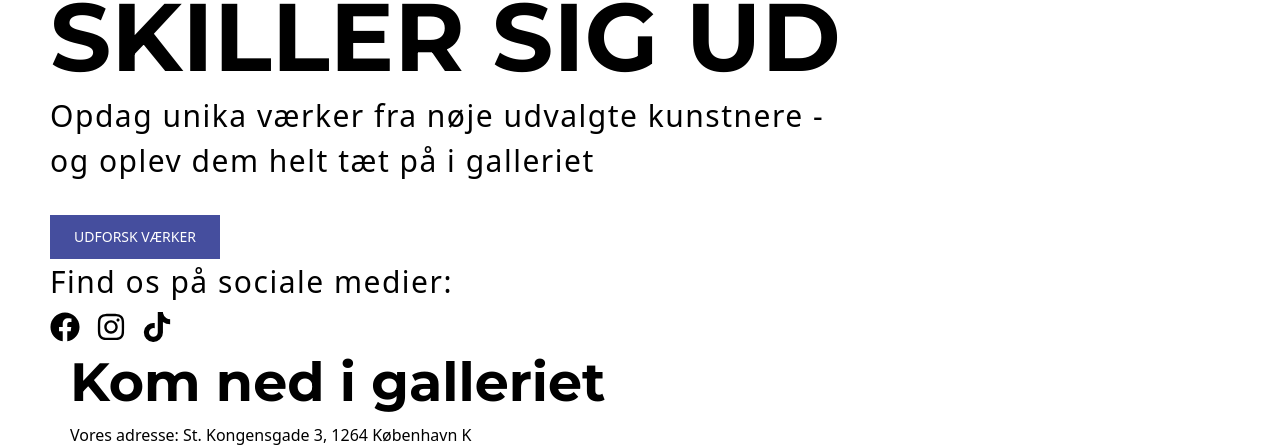
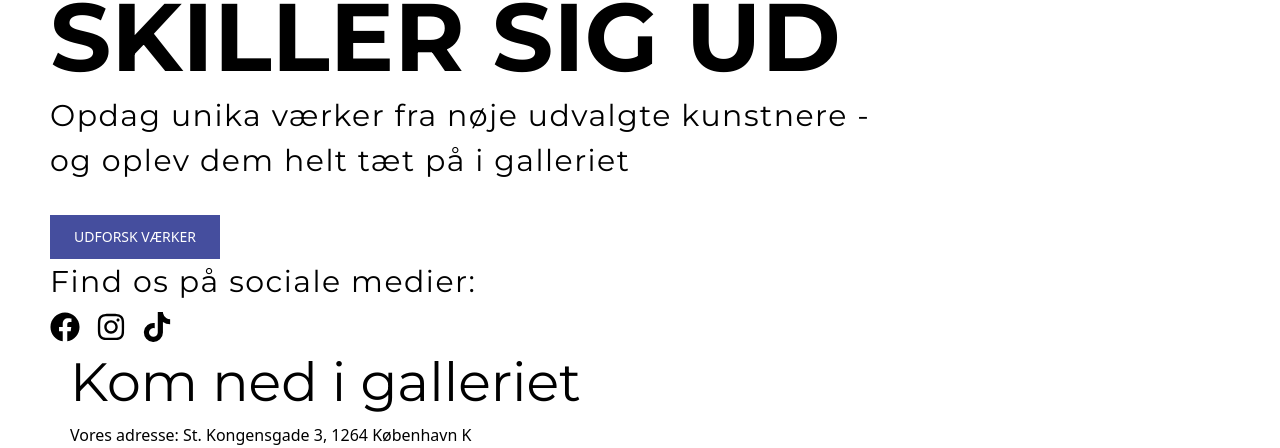
Before and after one commit to Aljo0004/4_sem_eksamen, a Next.js app: page / in a window 1280 px wide. Shown: the part 463-911 px from the top of the page. Built offline with nearby package versions, Linux system fonts and the light colour scheme.

Commit message:
Update font styles for headings to use Montserrat with adjusted weights

```diff
--- a/src/app/globals.css
+++ b/src/app/globals.css
@@ -70,13 +70,19 @@ padding-left: 50px;
 padding-right: 50px;
 }
 
-h1, h2, h3, h4, h5 {
+h1, h2 {
   font-family: var(--font-montserrat);
   font-weight: bold;
 
 }
-h6 {
-  font-weight: 250;
+ h3, h4 {
+  font-family: var(--font-montserrat);
+  font-weight: medium;
+
+}
+h5, h6 {
+  font-family: var(--font-montserrat);
+  font-weight: normal;
 }
 
 /*Font sizes*/
```
